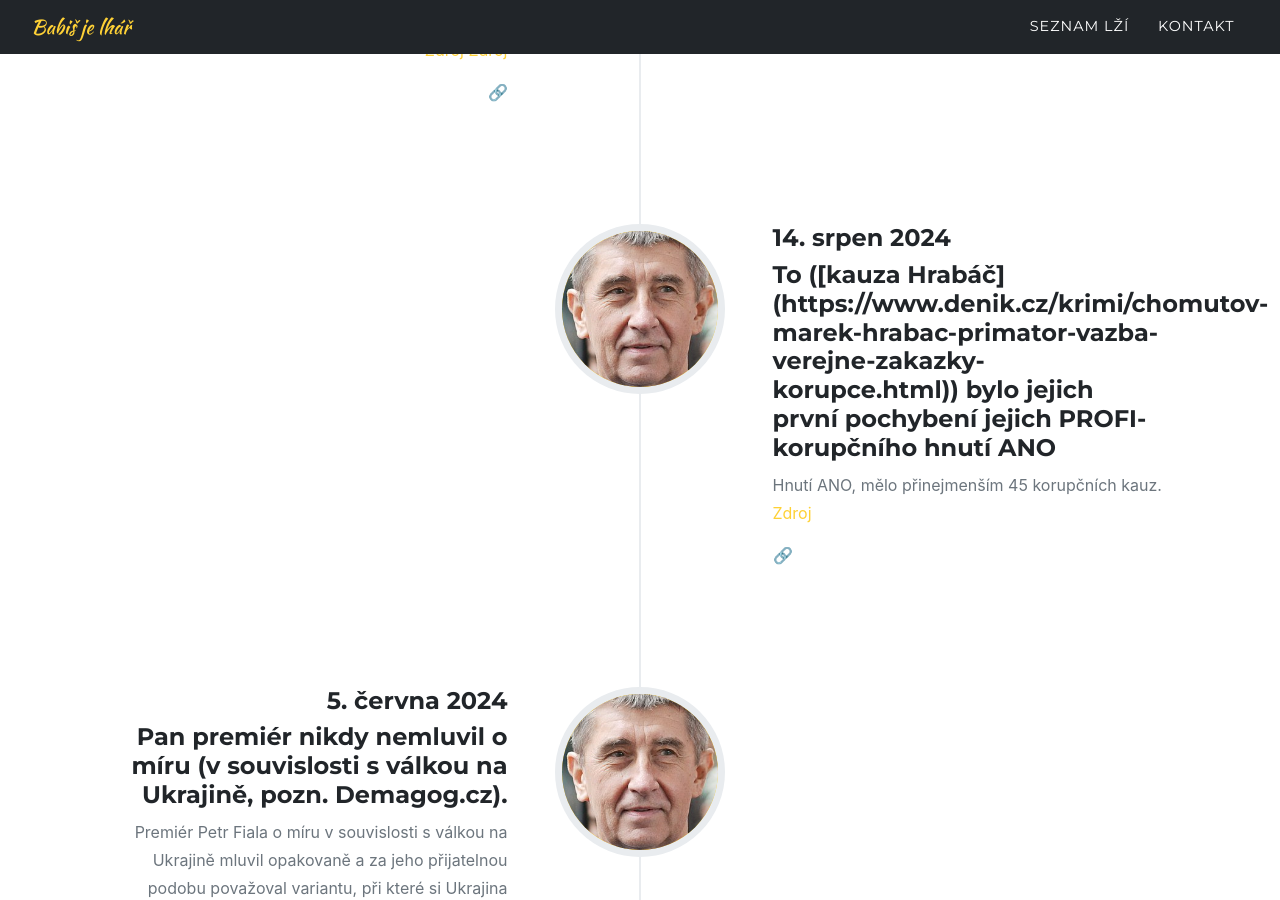
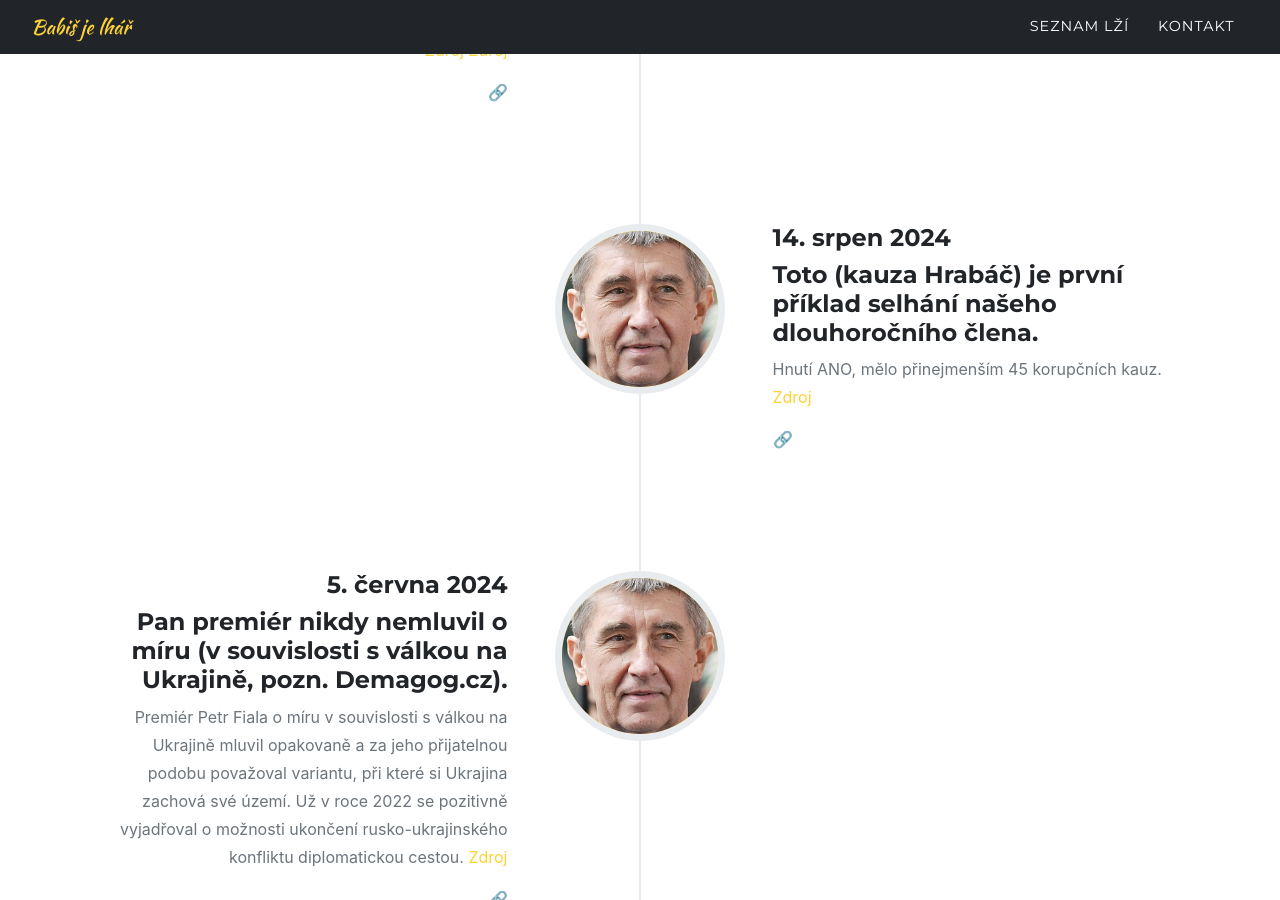
Before and after one commit to xsuchy/babisjelhar, a Jekyll site: the page built from index.md, in a window 1280 px wide and 900 px high, scrolled down 1582 px. Built offline with Jekyll 4.4.1, drawn with Linux system fonts in a browser that asks for light colours; some web fonts are replaced.

Commit message:
dalsi lzi

```diff
--- a/_data/sitetext.yml
+++ b/_data/sitetext.yml
@@ -37,7 +37,7 @@ timeline:
         image: assets/img/timeline/1.jpg
         year: "16. srpen  2024"
         desc: "Babiš, celé ANO, i jednotlivý členové vlády měli lidi a týmy na komunikaci. Známá je i [kauza předraženého fotografa a kameramana Schillerové](https://zpravy.aktualne.cz/domaci/schillerova-kontrola-mf/r~9d14de448e5411ec9ba00cc47ab5f122/). [Zdroj](https://www.facebook.com/AndrejBabis/videos/414084088355241/) [Zdroj](https://www.irozhlas.cz/zpravy-domov/kdo-tvori-babisuv-skvely-tym-marketeri-ods-nebo-top-09-i-guru-na-socialni-site_1710241045_hm)"
-      - title: "To ([kauza Hrabáč](https://www.denik.cz/krimi/chomutov-marek-hrabac-primator-vazba-verejne-zakazky-korupce.html)) bylo jejich první pochybení jejich PROFI-korupčního hnutí ANO"
+      - title: "Toto (kauza Hrabáč) je první příklad selhání našeho dlouhoročního člena."
         image: assets/img/timeline/1.jpg
         year: "14. srpen  2024"
         desc: "Hnutí ANO, mělo přinejmenším 45 korupčních kauz. [Zdroj](https://x.com/PavelKnezik/status/1823597653415825580)"
```
